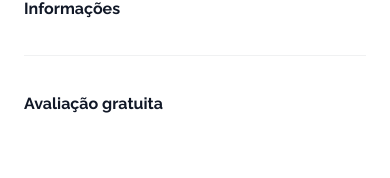
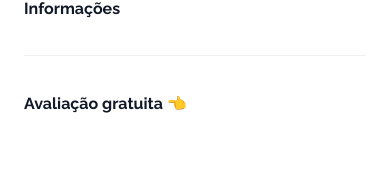
Before and after one commit to Sauloleocadio/lmsite, a Next.js app: page / in a window 390 px wide. Both pictures are taken after a click on the button "Open main menu". Shown: the part 197-375 px from the top of the page. Built offline with nearby package versions, Linux system fonts and the light colour scheme.

Commit message:
Seventh commit

```diff
--- a/src/app/components/Header.tsx
+++ b/src/app/components/Header.tsx
@@ -327,10 +327,14 @@ export default function Header() {
               </div>
               <div className="py-6">
                 <a
-                  href="#"
+                  href={sendWhatsapp(
+                    "Olá desejo fazer uma avaliação gratuita na LM"
+                  )}
+                  target="_blank"
+                  rel="noopener noreferrer"
                   className="-mx-3 block rounded-lg px-3 py-2.5 text-base font-semibold leading-7 text-gray-900 hover:bg-gray-50"
                 >
-                  Avaliação gratuita
+                  Avaliação gratuita 👈
                 </a>
               </div>
             </div>
```
